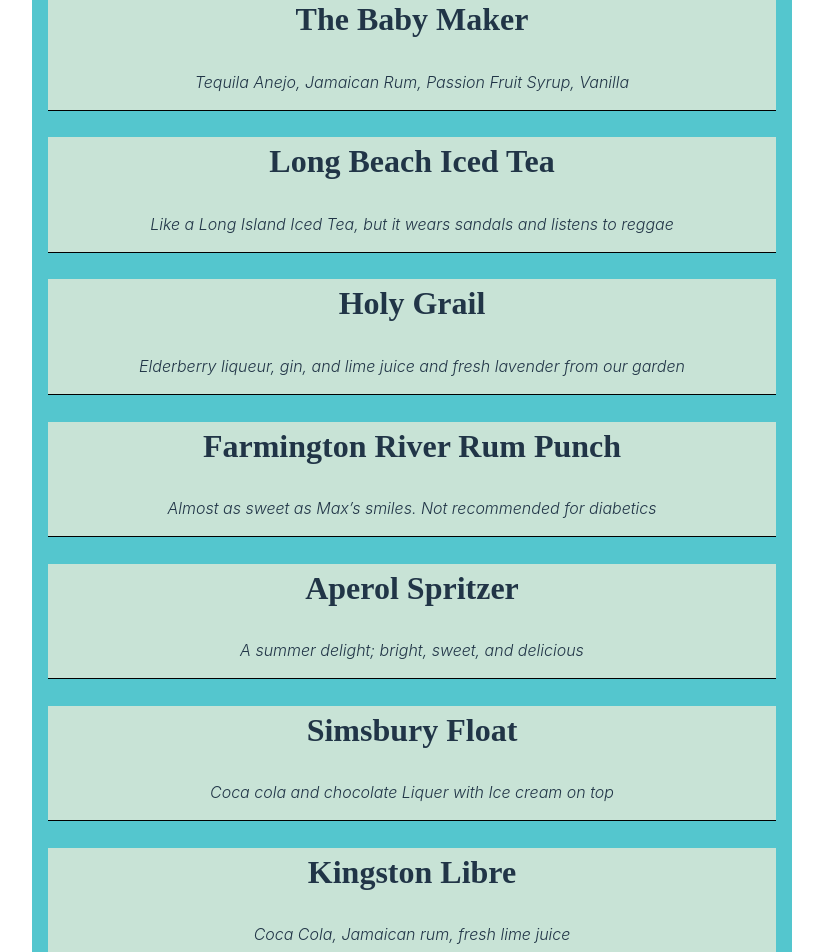
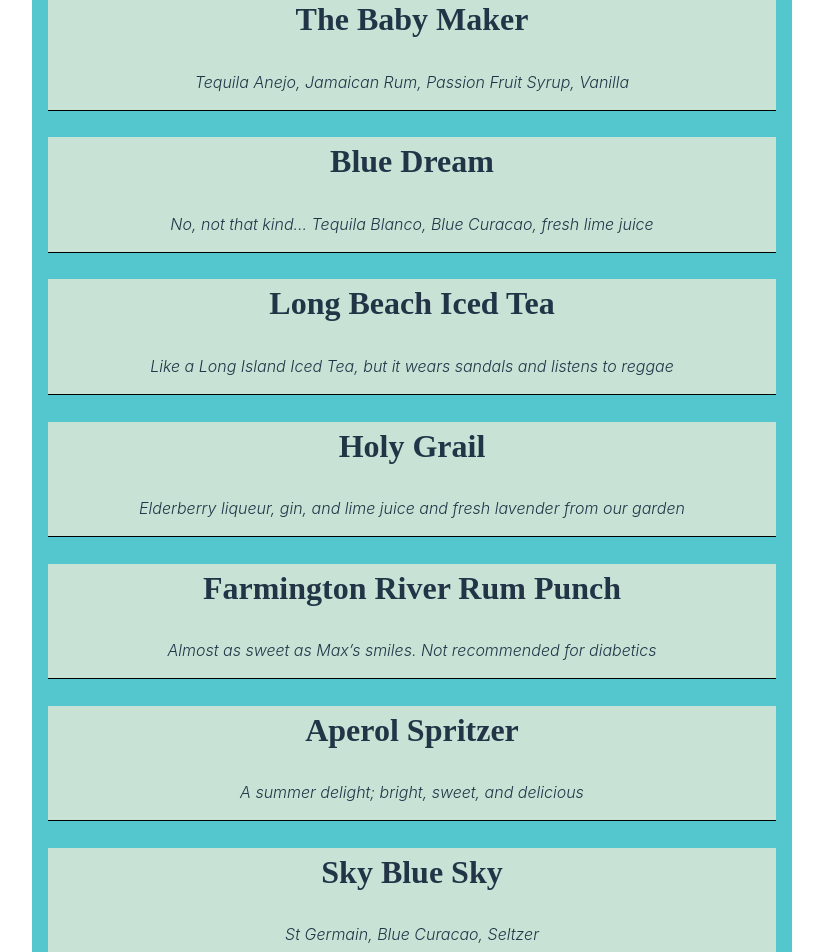
Before and after one commit to taubman33/drink-menu, a React (Vite) app in the folder drink-menu/: page / in a window 1280 px wide. Shown: the part 920-1872 px from the top of the page, without its empty margins (228-1051 px from the left). Built offline with nearby package versions, Linux system fonts and the light colour scheme.

Commit message:
adding drinks

```diff
--- a/drink-menu/src/components/Main.jsx
+++ b/drink-menu/src/components/Main.jsx
@@ -24,6 +24,11 @@ const Main = () => {
       title: "The Baby Maker",
       description: "Tequila Anejo, Jamaican Rum, Passion Fruit Syrup, Vanilla",
     },
+
+    {
+      title: "Blue Dream",
+      description: "No, not that kind... Tequila Blanco, Blue Curacao, fresh lime juice",
+    },
     {
       title: "Long Beach Iced Tea",
       description:
@@ -43,6 +48,10 @@ const Main = () => {
       title: "Aperol Spritzer",
       description: "A summer delight; bright, sweet, and delicious",
     },
+    {
+      title: 'Sky Blue Sky',
+    description: 'St Germain, Blue Curacao, Seltzer'
+  },
     {
       title: "Simsbury Float",
       description: "Coca cola and chocolate Liquer with Ice cream on top",
```
